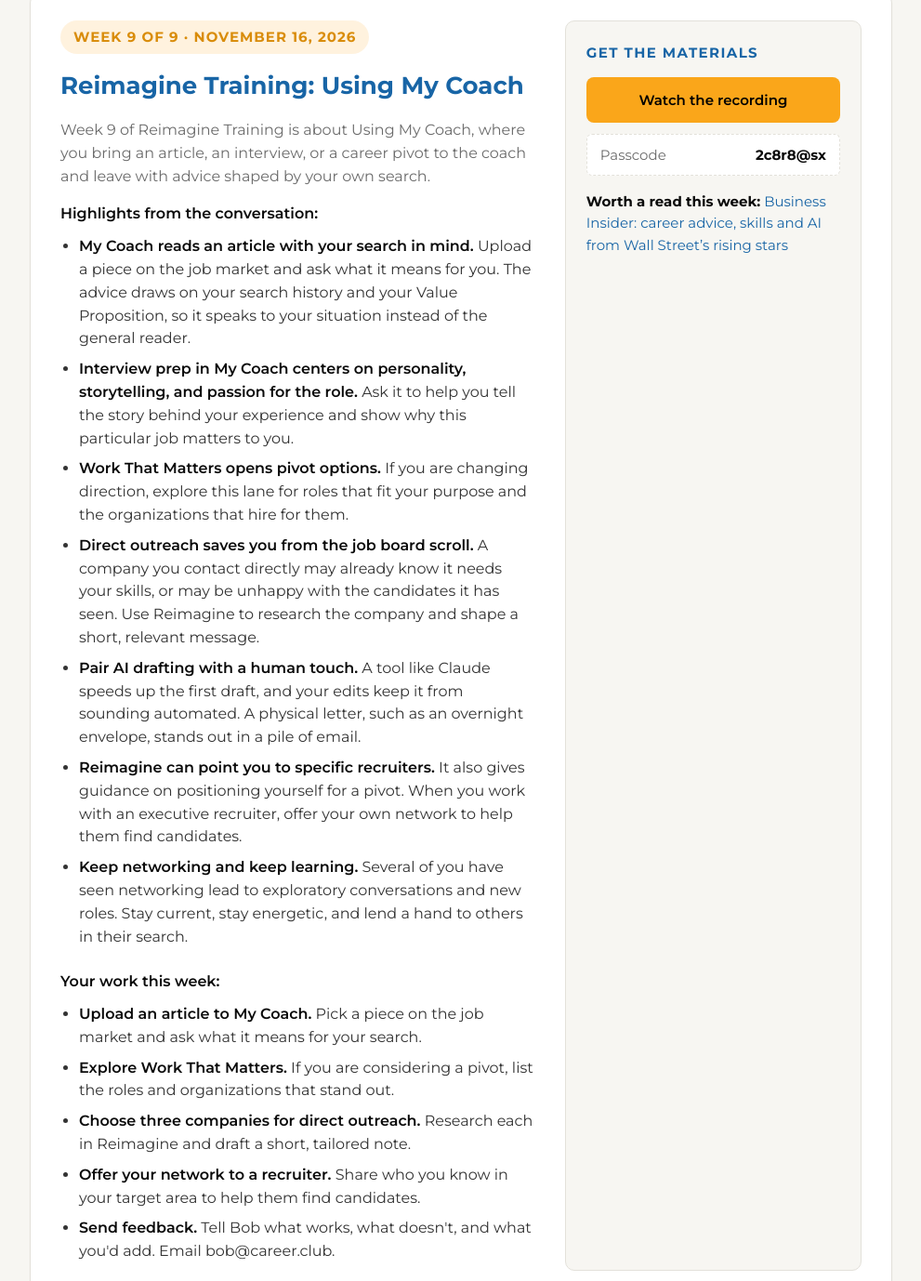
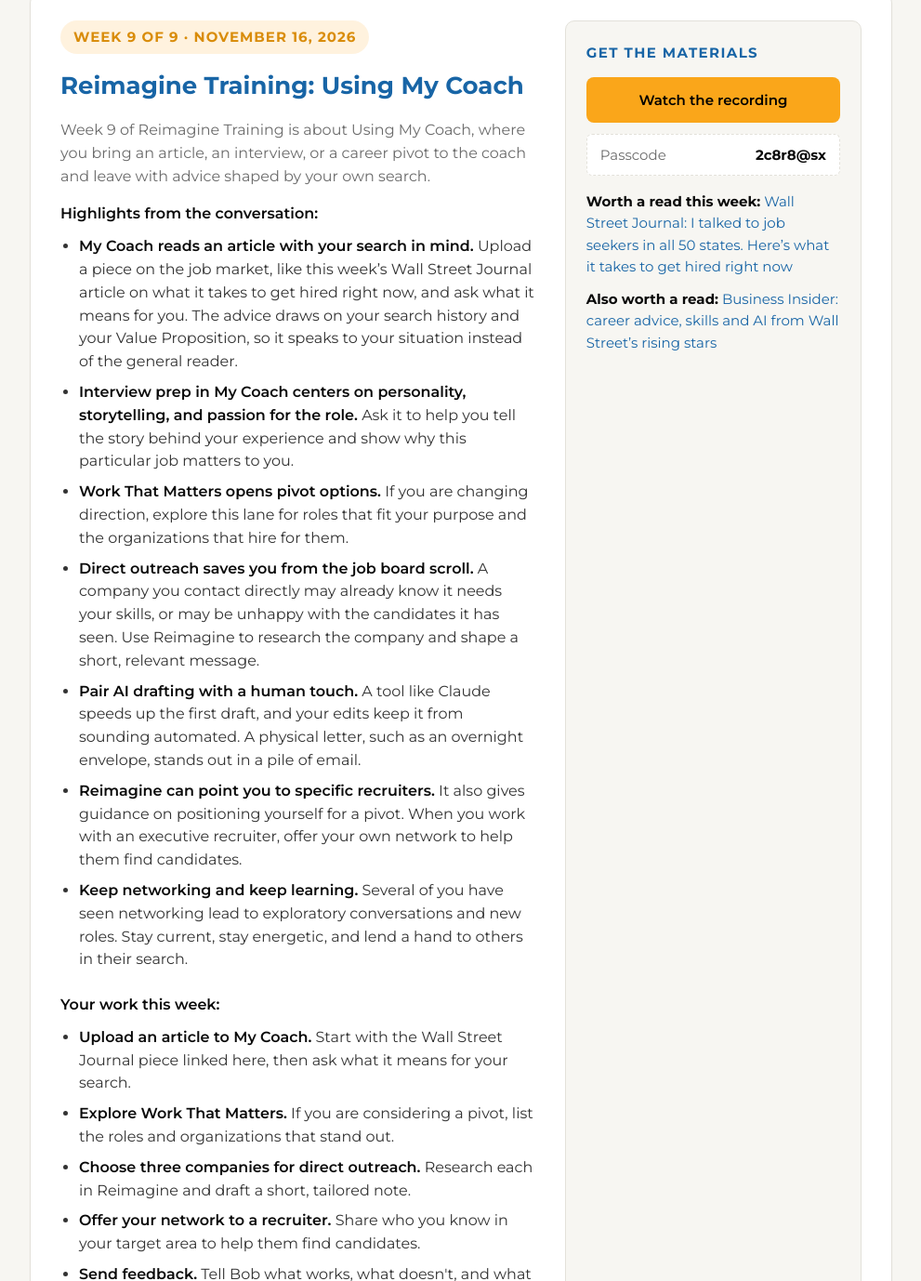
Before and after one commit to reimaginebob/Career-Club-Corner-, a plain HTML site: page career-club-corner-dashboard-prototype.html in a window 1280 px wide. Shown: the part 1477-2855 px from the top of the page at 93% size, without its empty margins (264-1255 px from the left). Drawn offline with Linux system fonts and the light colour scheme; a script that the page names is missing.

Commit message:
Week 9: add WSJ article link and My Coach tie-in
Co-Authored-By: Claude Sonnet 5.5 <noreply@anthropic.com>
Claude-Session: https://claude.ai/code/session_019V59m2D1uTFnFDz5haq9Mw

```diff
--- a/career-club-corner-dashboard-prototype.html
+++ b/career-club-corner-dashboard-prototype.html
@@ -412,7 +412,7 @@
         <div class="takeaways">
           <strong>Highlights from the conversation:</strong>
           <ul>
-            <li><strong>My Coach reads an article with your search in mind.</strong> Upload a piece on the job market and ask what it means for you. The advice draws on your search history and your Value Proposition, so it speaks to your situation instead of the general reader.</li>
+            <li><strong>My Coach reads an article with your search in mind.</strong> Upload a piece on the job market, like this week&rsquo;s Wall Street Journal article on what it takes to get hired right now, and ask what it means for you. The advice draws on your search history and your Value Proposition, so it speaks to your situation instead of the general reader.</li>
             <li><strong>Interview prep in My Coach centers on personality, storytelling, and passion for the role.</strong> Ask it to help you tell the story behind your experience and show why this particular job matters to you.</li>
             <li><strong>Work That Matters opens pivot options.</strong> If you are changing direction, explore this lane for roles that fit your purpose and the organizations that hire for them.</li>
             <li><strong>Direct outreach saves you from the job board scroll.</strong> A company you contact directly may already know it needs your skills, or may be unhappy with the candidates it has seen. Use Reimagine to research the company and shape a short, relevant message.</li>
@@ -424,7 +424,7 @@
         <div class="takeaways" style="margin-top:24px;">
           <strong>Your work this week:</strong>
           <ul>
-            <li><strong>Upload an article to My Coach.</strong> Pick a piece on the job market and ask what it means for your search.</li>
+            <li><strong>Upload an article to My Coach.</strong> Start with the Wall Street Journal piece linked here, then ask what it means for your search.</li>
             <li><strong>Explore Work That Matters.</strong> If you are considering a pivot, list the roles and organizations that stand out.</li>
             <li><strong>Choose three companies for direct outreach.</strong> Research each in Reimagine and draft a short, tailored note.</li>
             <li><strong>Offer your network to a recruiter.</strong> Share who you know in your target area to help them find candidates.</li>
@@ -436,7 +436,8 @@
         <h4>Get the materials</h4>
         <a class="btn btn-primary" href="https://us06web.zoom.us/rec/share/Ovh_w-Q_MseAo5NQ9OHMYbDRZ5yqBiCOmD_kxx00AYKsJvtWx3ahjo1b50kkENF1.ssZ6d7Ezs2OTwVTf" data-event="recording_play" target="_blank" rel="noopener noreferrer">Watch the recording</a>
         <div class="passcode"><span>Passcode</span><code>2c8r8@sx</code></div>
-        <p style="margin:16px 0 0;font-size:15px;"><strong>Worth a read this week:</strong> <a href="https://www.businessinsider.com/wall-street-rising-stars-career-advice-skills-ai-2026-11" target="_blank" rel="noopener noreferrer">Business Insider: career advice, skills and AI from Wall Street&rsquo;s rising stars</a></p>
+        <p style="margin:16px 0 0;font-size:15px;"><strong>Worth a read this week:</strong> <a href="https://www.wsj.com/lifestyle/careers/i-talked-to-job-seekers-in-all-50-states-heres-what-it-takes-to-get-hired-right-now-a2612c4b?st=M6thxn&amp;reflink=desktopwebshare_permalink" target="_blank" rel="noopener noreferrer">Wall Street Journal: I talked to job seekers in all 50 states. Here&rsquo;s what it takes to get hired right now</a></p>
+        <p style="margin:12px 0 0;font-size:15px;"><strong>Also worth a read:</strong> <a href="https://www.businessinsider.com/wall-street-rising-stars-career-advice-skills-ai-2026-11" target="_blank" rel="noopener noreferrer">Business Insider: career advice, skills and AI from Wall Street&rsquo;s rising stars</a></p>
       </div>
     </div>
   </div>
```
Also changed, not shown: index.html (+4 -3 lines).
